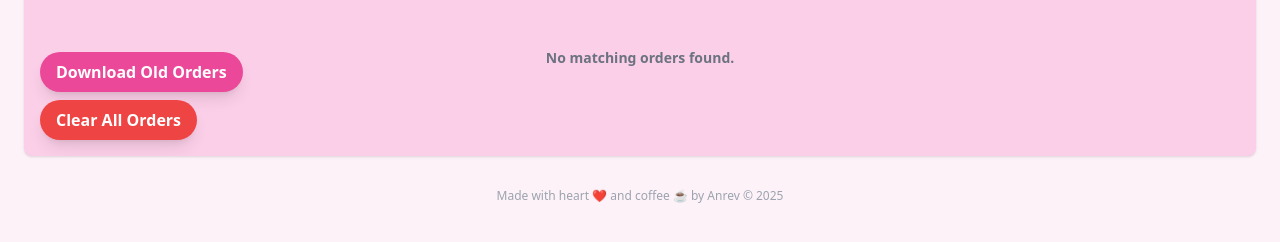
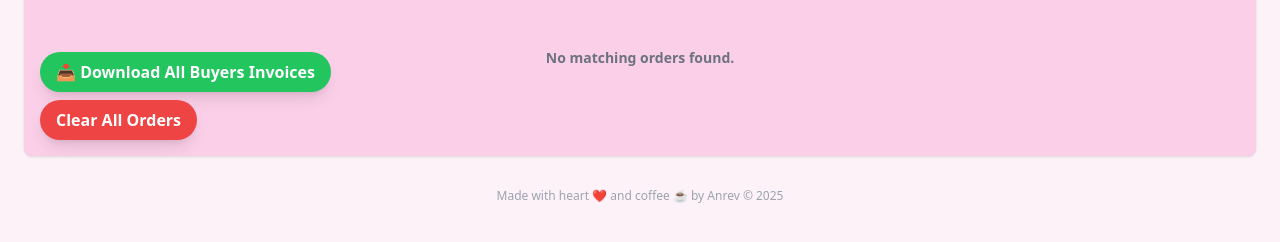
Before and after one commit to Verna-11/msgbot-app, a Flask app: page / in a window 1280 px wide. Shown: the part 253-495 px from the top of the page. Run offline with Flask 3, Linux system fonts and the light colour scheme; the visitor is signed in with stand-in values (Sample User, id 1); data that the repository does not hold is empty; some libraries are stand-ins or nearby versions.

Commit message:
excel invoices

```diff
--- a/main.py
+++ b/main.py
@@ -322,7 +322,7 @@ def buyer_invoice(buyer_name):
                            seller=seller)
 
 
-#invoice in excel
+#invoice in excel specific buyer
 @app.route("/download_invoice_excel/<buyer>")
 def download_invoice_excel(buyer):
 
@@ -360,6 +360,60 @@ def download_invoice_excel(buyer):
     output.seek(0)
 
     filename = f"Invoice_{buyer}.xlsx"
+    return send_file(output, download_name=filename, as_attachment=True)
+
+#all buyers excel invoices
+@app.route("/download_all_invoices_excel")
+def download_all_invoices_excel():
+    seller = session.get("seller")
+    if not seller:
+        return "Unauthorized", 401
+
+    conn = get_pg_connection()
+    cur = conn.cursor()
+
+    # Get all distinct buyers for this seller
+    cur.execute("SELECT DISTINCT name FROM orders WHERE seller = %s ORDER BY name", (seller,))
+    buyers = [row[0] for row in cur.fetchall()]
+
+    output = io.BytesIO()
+    workbook = xlsxwriter.Workbook(output, {'in_memory': True})
+
+    for buyer in buyers:
+        # Sheet name max length = 31 chars
+        sheet_name = buyer[:31] if buyer else "Unknown"
+        worksheet = workbook.add_worksheet(sheet_name)
+
+        # Fetch buyer orders
+        cur.execute(
+            """SELECT order_key, product, quantity, unit_price, price, payment, created_at
+               FROM orders
+               WHERE seller = %s AND name = %s
+               ORDER BY created_at""",
+            (seller, buyer)
+        )
+        orders = cur.fetchall()
+
+        headers = ["Order Key", "Product", "Qty", "Unit Price", "Total", "Payment", "Date"]
+        for col, header in enumerate(headers):
+            worksheet.write(0, col, header)
+
+        total = 0
+        for row_num, order in enumerate(orders, start=1):
+            for col_num, value in enumerate(order):
+                if col_num == 6 and hasattr(value, "strftime"):  # Format date
+                    value = value.strftime("%Y-%m-%d %H:%M")
+                worksheet.write(row_num, col_num, str(value))
+            total += float(order[4])
+
+        worksheet.write(len(orders) + 1, 3, "Grand Total")
+        worksheet.write(len(orders) + 1, 4, total)
+
+    conn.close()
+    workbook.close()
+    output.seek(0)
+
+    filename = f"All_Buyers_Invoices_{seller}.xlsx"
     return send_file(output, download_name=filename, as_attachment=True)
 
 # Change your scheduler job to:
--- a/templates/dashboard.html
+++ b/templates/dashboard.html
@@ -106,10 +106,10 @@
       </table>
       <!-- Sticky Download Button -->
       <div class="absolute bottom-4 left-4 flex flex-col gap-2">
-        <a href="{{ url_for('download_old_orders') }}"
-           class="bg-pink-500 hover:bg-blue-600 text-white font-bold py-2 px-4 rounded-full shadow-lg">Download Old Orders
-        </a>
-
+      <a href="{{ url_for('download_all_invoices') }}"
+         class="bg-green-500 hover:bg-green-600 text-white font-bold py-2 px-4 rounded-full shadow-lg">
+          📥 Download All Buyers Invoices
+      </a>
         <form method="POST" action="{{ url_for('clear_orders') }}"
               onsubmit="return confirm('⚠️ This will permanently delete all your orders. Continue?');">
           <button type="submit"
```
